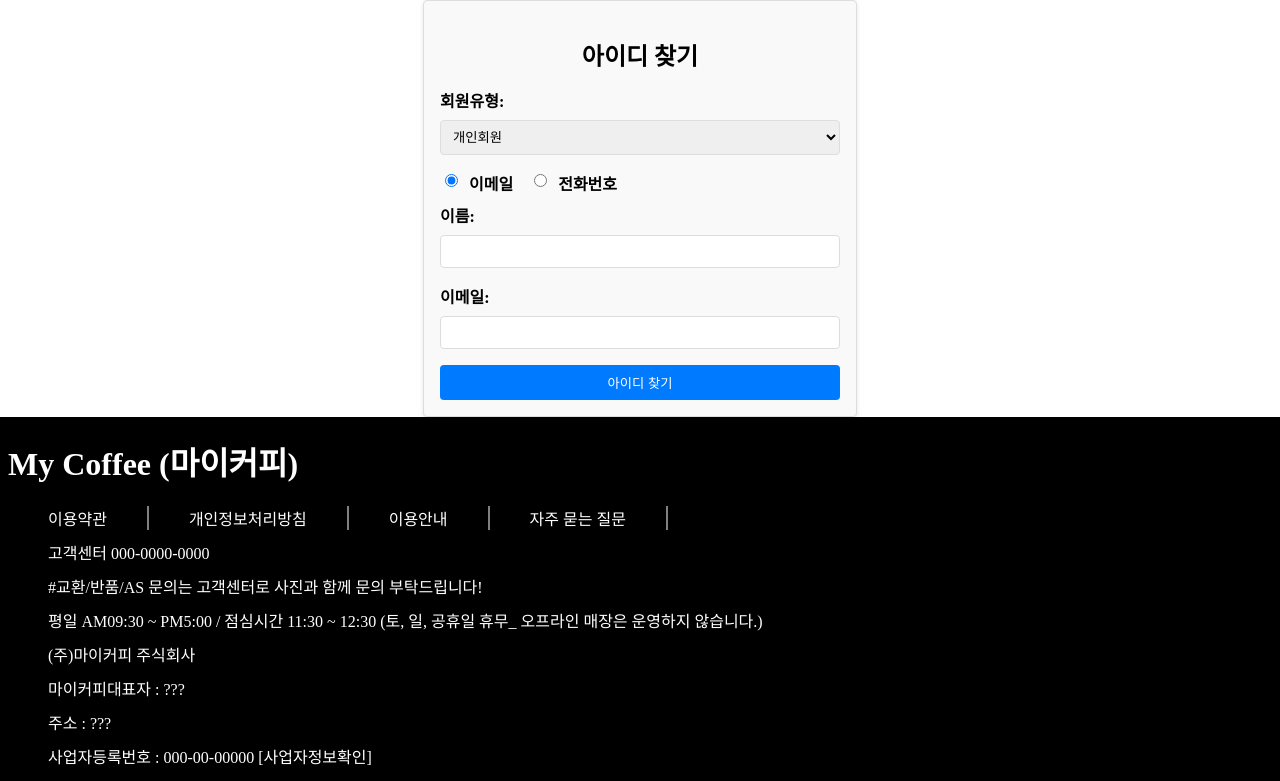
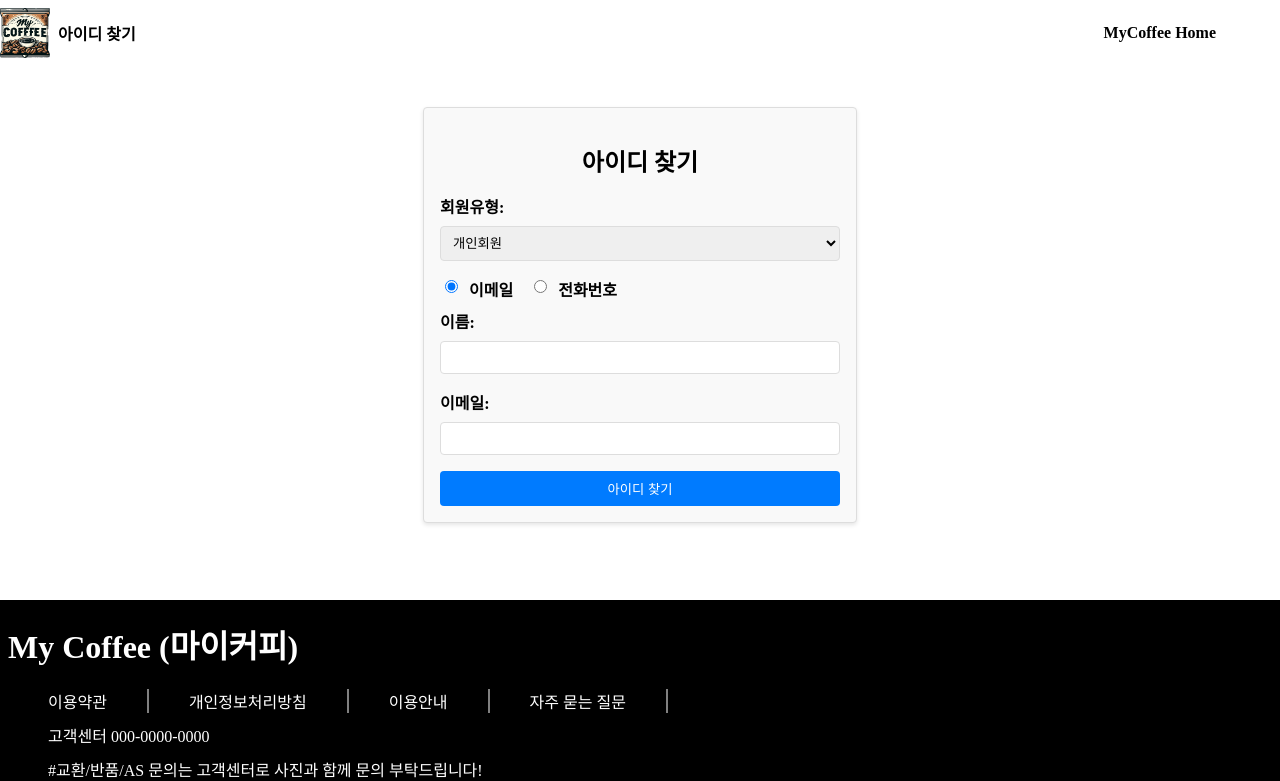
Before and after one commit to Eclipse-K/mycoffee, a React (Create React App) app: page /Find_id in a window 1280 px wide. Shown: the top 781 px of the page. Built offline with nearby package versions, Linux system fonts and the light colour scheme; a web font is replaced by a local one.

Commit message:
Add findId nav

```diff
--- a/src/Components/FindIdPage.css
+++ b/src/Components/FindIdPage.css
@@ -1,7 +1,11 @@
-/* src/FindIdPage.css */
+.find-id {
+  width: 100%;
+  height: 600px;
+}
+
 .find-id-page {
   max-width: 400px;
-  margin: 0 auto;
+  margin: 40px auto;
   padding: 1rem;
   border: 1px solid #ddd;
   border-radius: 4px;
--- a/src/Components/FindIdPage.js
+++ b/src/Components/FindIdPage.js
@@ -1,5 +1,8 @@
 import { useState } from "react";
 import "./FindIdPage.css";
+import { Link } from "react-router-dom";
+import StyledLogo from "./StyledLogo";
+import Logo from "../images/Logo_MyCoffee.png";
 
 function FindIdPage() {
   const [findName, setFindName] = useState("");
@@ -50,6 +53,17 @@ function FindIdPage() {
   };
 
   return (
+    <div className="find-id">
+      <nav className="Sign-nav">
+        <Link className="Sign-nav-logo-img" to="/">
+          <StyledLogo src={Logo} alt="Logo" />
+          <h4>아이디 찾기</h4>
+        </Link>
+
+        <Link className="Sign-nav-home" to="/">
+          <h4>MyCoffee Home</h4>
+        </Link>
+      </nav>
       <div className="find-id-page">
         <h2>아이디 찾기</h2>
         <form onSubmit={handleFindSubmit}>
@@ -123,6 +137,7 @@ function FindIdPage() {
         </form>
         {findMessage && <p>{findMessage}</p>}
       </div>
+    </div>
   );
 }
 
```
Lines whose indentation alone changed are shown as unchanged.
